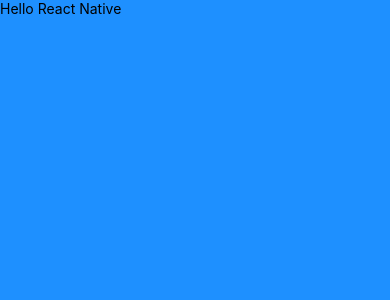
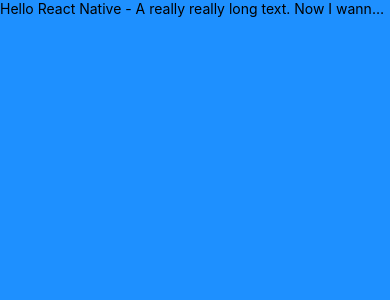
Before and after one commit to hanseltertius/DoneWithIt, a React Native app: screen / in a window 390 px wide. Shown: the top 300 px of the page. Built offline with nearby package versions, Linux system fonts and the light colour scheme.

Commit message:
modify Text component

```diff
--- a/App.js
+++ b/App.js
@@ -3,9 +3,17 @@ import React from 'react';
 import { SafeAreaView, StyleSheet, Text, View } from 'react-native';
 
 export default function App() {
+
+  const handlePress = () => console.log("Text Clicked");
+
   return (
     <SafeAreaView style={styles.container}>
-      <Text>Hello React Native</Text>
+      <Text
+        numberOfLines={1}
+        onPress={handlePress}>
+        Hello React Native - A really really long text.
+        Now I wanna make this even longer and see what happens!
+      </Text>
     </SafeAreaView>
   );
 }
```
